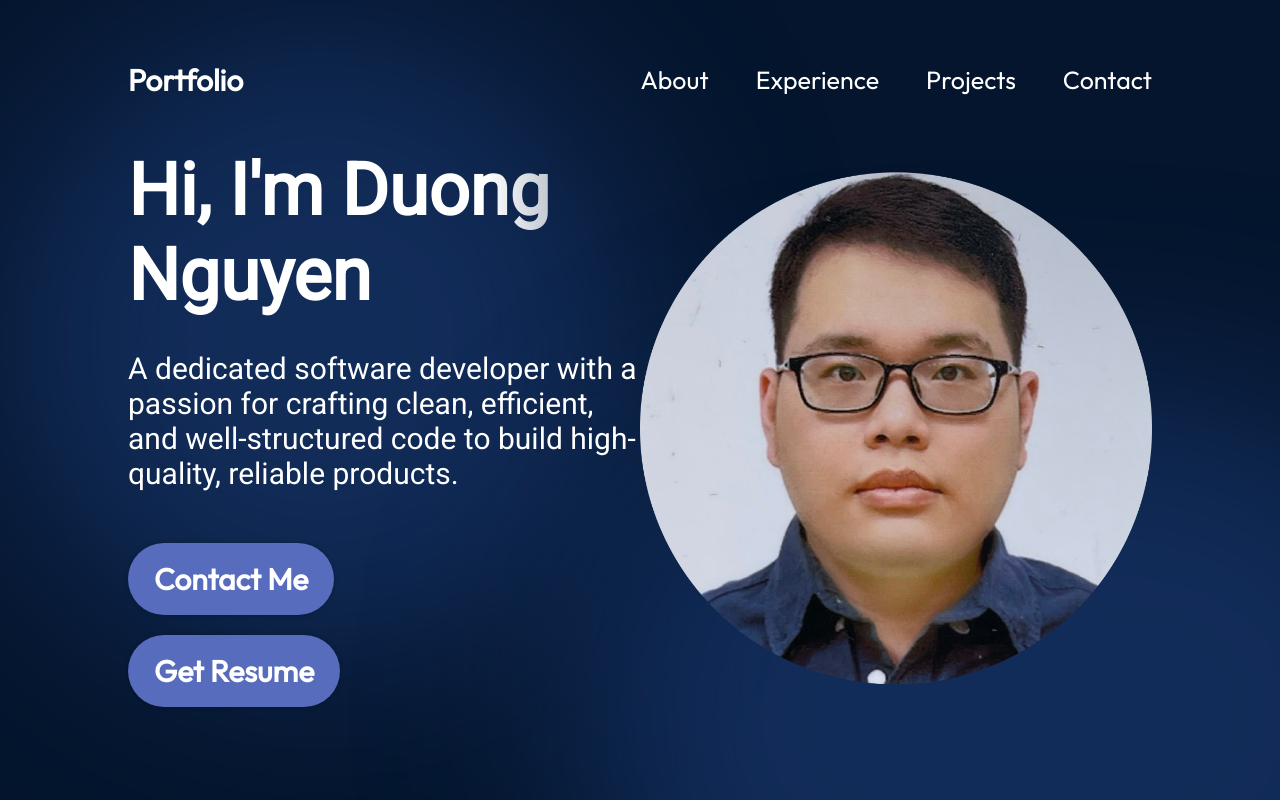
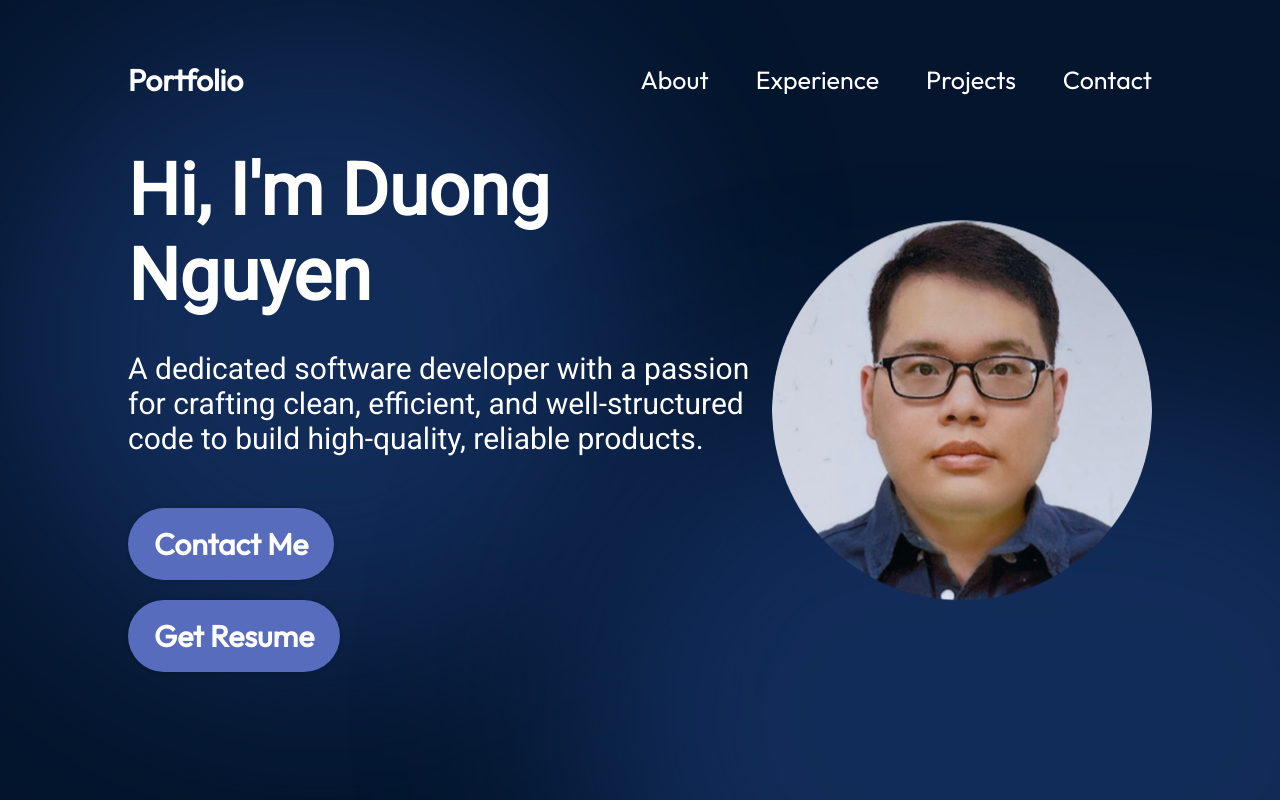
Before and after one commit to duongnguyen233/Portfolio, a React (Vite) app: page / in a window 1280 px wide. Shown: the top 800 px of the page. Built offline with nearby package versions, Linux system fonts and the light colour scheme.

Commit message:
update animation

```diff
--- a/src/components/Hero/Hero.jsx
+++ b/src/components/Hero/Hero.jsx
@@ -9,21 +9,39 @@ export const Hero = () => {
       <div className={styles.content}>
         <h1 className={styles.title}>Hi, I'm Duong Nguyen</h1>
         <p className={styles.description}>
-        A dedicated software developer with a passion for crafting clean, efficient,
-        and well-structured code to build high-quality, reliable products.
+          A dedicated software developer with a passion for crafting clean,
+          efficient, and well-structured code to build high-quality, reliable
+          products.
         </p>
+
         <a href="mailto:duongnguyen6880@gmail.com" className={styles.contactBtn}>
           Contact Me
-        </a> <br/>
-        <a href="/Resume/DuongNguyen-Resume.pdf" download="DuongNguyen-Resume.pdf" className={styles.contactBtn}>
+        </a>
+        <br />
+        <a
+          href="/Resume/DuongNguyen-Resume.pdf"
+          download="DuongNguyen-Resume.pdf"
+          className={styles.contactBtn}
+        >
           Get Resume
         </a>
       </div>
-      <img
-        src={getImageUrl("hero/heroImage.png")}
-        alt="Hero image of me"
-        className={styles.heroImg}
-      />
+
+      <div className={styles.heroWrap}>
+        <div className={styles.coin}>
+          <img
+            src={getImageUrl("hero/heroImage.png")}
+            alt="Hero front"
+            className={`${styles.heroImg} ${styles.front}`}
+          />
+          <img
+            src={getImageUrl("hero/heroImage.jpg")}
+            alt="Hero back"
+            className={`${styles.heroImg} ${styles.back}`}
+          />
+        </div>
+      </div>
+
       <div className={styles.topBlur} />
       <div className={styles.bottomBlur} />
     </section>
--- a/src/components/Hero/Hero.module.css
+++ b/src/components/Hero/Hero.module.css
@@ -50,14 +50,58 @@
   box-shadow: 0 0 4px 0 rgba(0, 0, 0, 0.25);
 }
 
-.heroImg {
+/* ✅ Wrapper keeps layout + floating + perspective */
+.heroWrap {
   width: 50%;
   z-index: 1;
 
-  animation-name: floating;
-  animation-duration: 3s;
-  animation-iteration-count: infinite;
-  animation-timing-function: ease-in-out;
+  display: flex;
+  justify-content: center;
+  align-items: center;
+
+  perspective: 1200px;
+  animation: floating 3s ease-in-out infinite;
+}
+
+/* ✅ The "coin" flips, not the images */
+.coin {
+  position: relative;
+  width: min(380px, 40vw);
+  height: min(380px, 40vw);
+
+  transform-style: preserve-3d;
+  transition: transform 700ms cubic-bezier(0.4, 0.2, 0.2, 1);
+}
+
+/* ✅ hover flip */
+.heroWrap:hover .coin {
+  transform: rotateY(180deg);
+}
+
+/* Shared image styles */
+.heroImg {
+  position: absolute;
+  inset: 0;
+
+  width: 100%;
+  height: 100%;
+
+  border-radius: 50%;
+  object-fit: cover;
+  display: block;
+
+  backface-visibility: hidden;
+  -webkit-backface-visibility: hidden;
+}
+
+/* Front image */
+.front {
+  transform: rotateY(0deg);
+}
+
+/* Back image */
+.back {
+  transform: rotateY(180deg);
 }
 
 @keyframes floating {
@@ -77,7 +121,6 @@
   width: 50vw;
   height: 50vw;
   min-width: 350px;
-  min-width: 350px;
   top: -128px;
   left: -10vw;
   border-radius: 764px;
@@ -90,7 +133,6 @@
   position: absolute;
   width: 70vw;
   height: 50vw;
-  min-width: 350px;
   min-width: 250px;
   top: 246px;
   right: -25vw;
@@ -108,4 +150,14 @@
   .content {
     align-items: center;
   }
+
+  .heroWrap {
+    width: 100%;
+    margin-bottom: 24px;
+  }
+
+  .coin {
+    width: 280px;
+    height: 280px;
+  }
 }
```
Also changed, not shown: assets/hero/heroImage.jpg (added).
